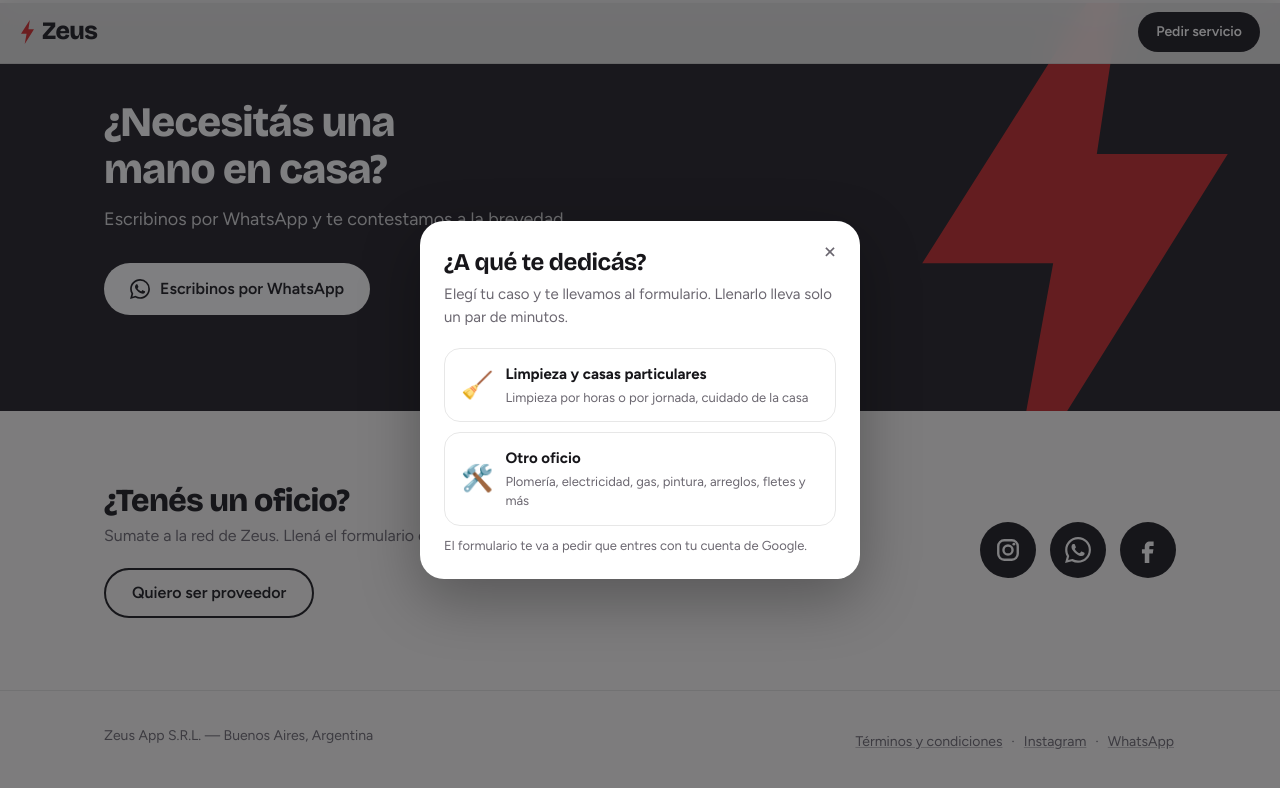
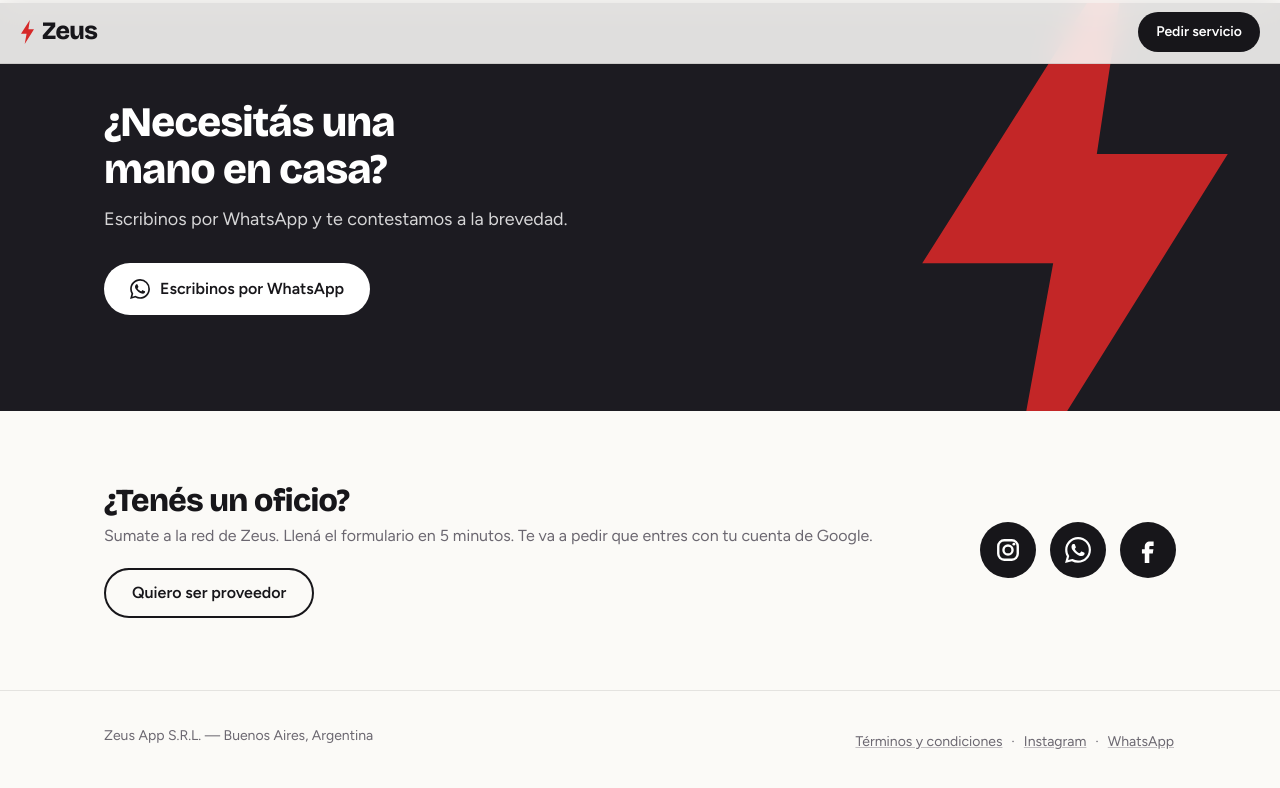
Before and after one commit to zeus-app-ar/web-app, a plain HTML site: page landing/index.html in a window 1280 px wide. Both pictures are taken after a click on the button "Quiero ser proveedor". Shown: the part 3239-4027 px from the top of the page. Drawn offline with nearby package versions, Linux system fonts and the light colour scheme.

Commit message:
Web: "Quiero ser proveedor" abre directo el formulario único
Ya no aparece la ventana "¿A qué te dedicás?" con dos opciones
(limpieza / otro oficio): hay un solo formulario para todos los rubros.
El aviso de que pide cuenta de Google pasa al texto de la sección.

Co-Authored-By: Claude Opus 5.5 <noreply@anthropic.com>
Claude-Session: https://claude.ai/code/session_01Ekh4fdtygXUwfMdF1BAL8m

```diff
--- a/landing/app.js
+++ b/landing/app.js
@@ -494,18 +494,13 @@
   }
 
   // ---------- "Quiero ser proveedor" ----------
-  var ventana = document.getElementById("ventana-proveedor");
-  document.getElementById("form-limpieza").href = C.formularios.limpieza;
-  document.getElementById("form-oficios").href = C.formularios.oficios;
-  document.getElementById("aviso-google").hidden = !C.formulariosPidenGoogle;
+  // Desde el 24/11/2026 hay un solo formulario de alta para todos los rubros
+  // (limpieza incluida): el botón lo abre directo, sin preguntar a qué se dedica.
+  if (C.formulariosPidenGoogle) {
+    document.getElementById("texto-proveedor").textContent +=
+      " Te va a pedir que entres con tu cuenta de Google.";
+  }
   document.getElementById("abrir-proveedor").addEventListener("click", function () {
-    if (typeof ventana.showModal === "function") ventana.showModal();
-    else window.open(C.formularios.oficios, "_blank", "noopener");
-  });
-  ventana.addEventListener("click", function (e) {
-    if (e.target === ventana || e.target.hasAttribute("data-cerrar")) ventana.close();
-  });
-  ventana.querySelectorAll(".opcion").forEach(function (a) {
-    a.addEventListener("click", function () { ventana.close(); });
+    window.open(C.formularios.alta, "_blank", "noopener");
   });
 })();
--- a/landing/datos/config.js
+++ b/landing/datos/config.js
@@ -30,18 +30,16 @@ window.ZEUS_CONFIG = {
   // ficha de la persona, que se abre tocando su foto o su nombre.
   resenasDesde: 1,
 
-  // Links PÚBLICOS de los formularios de alta (los que terminan en /viewform, nunca los de /edit).
+  // Link PÚBLICO del formulario de alta (el que termina en /viewform, nunca el de /edit).
   // Desde el 24/11/2026 hay UN SOLO formulario para todos los rubros: Google bloqueó el
-  // de casas particulares y Limpieza Particular se sumó al de prestadores. Los dos botones
-  // de "Quiero ser proveedor" llevan al mismo link.
+  // de casas particulares y Limpieza Particular se sumó al de prestadores.
   formularios: {
-    oficios: "https://docs.google.com/forms/d/e/1FAIpQLSctsV77KvJDRsZw6yMwxKK2JXgPJA2XVT912YEHgWZIuGcDnA/viewform",
-    limpieza: "https://docs.google.com/forms/d/e/1FAIpQLSctsV77KvJDRsZw6yMwxKK2JXgPJA2XVT912YEHgWZIuGcDnA/viewform",
+    alta: "https://docs.google.com/forms/d/e/1FAIpQLSctsV77KvJDRsZw6yMwxKK2JXgPJA2XVT912YEHgWZIuGcDnA/viewform",
   },
 
   // Hoy el formulario exige iniciar sesión con Google. Mientras sea así,
   // se le avisa a la persona antes de mandarla. Pasar a false cuando se cambie
-  // en la configuración de cada formulario.
+  // en la configuración del formulario.
   formulariosPidenGoogle: true,
 
   // Profesionales sin foto: false = solo aparecen quienes tienen foto en fotos/
--- a/landing/index.html
+++ b/landing/index.html
@@ -981,7 +981,7 @@
   <div class="adentro">
     <div>
       <h2>¿Tenés un oficio?</h2>
-      <p>Sumate a la red de Zeus. Llená el formulario en 5 minutos.</p>
+      <p id="texto-proveedor">Sumate a la red de Zeus. Llená el formulario en 5 minutos.</p>
       <button class="btn-secondary" type="button" id="abrir-proveedor">Quiero ser proveedor</button>
     </div>
     <!-- Redes de Zeus: solo los íconos, cada uno abre la red en otra pestaña -->
@@ -1013,21 +1013,6 @@
   </a>
 </div>
 
-<!-- "Quiero ser proveedor" pregunta a qué se dedica y lleva al formulario que corresponde -->
-<dialog class="elegir" id="ventana-proveedor" aria-labelledby="t-elegir">
-  <button class="cerrar" type="button" aria-label="Cerrar" data-cerrar>×</button>
-  <h3 id="t-elegir">¿A qué te dedicás?</h3>
-  <p class="elegir-texto">Elegí tu caso y te llevamos al formulario. Llenarlo lleva solo un par de minutos.</p>
-  <a class="opcion" id="form-limpieza" href="#" target="_blank" rel="noopener">
-    <span class="icon">🧹</span>
-    <span><strong>Limpieza y casas particulares</strong><span>Limpieza por horas o por jornada, cuidado de la casa</span></span>
-  </a>
-  <a class="opcion" id="form-oficios" href="#" target="_blank" rel="noopener">
-    <span class="icon">🛠️</span>
-    <span><strong>Otro oficio</strong><span>Plomería, electricidad, gas, pintura, arreglos, fletes y más</span></span>
-  </a>
-  <p class="aviso" id="aviso-google" hidden>El formulario te va a pedir que entres con tu cuenta de Google.</p>
-</dialog>
 
 <!-- Ficha de un profesional: la arma app.js al tocar una tarjeta (o con somoszeus.com/?p=<id>) -->
 <dialog class="ficha" id="ficha" aria-labelledby="ficha-nombre">
```
